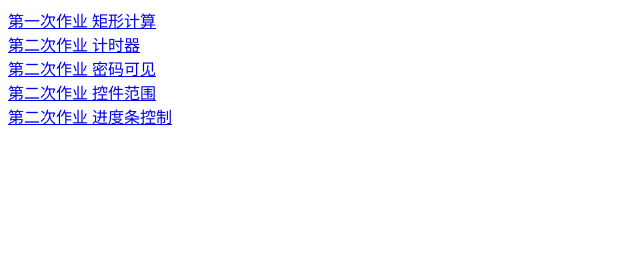
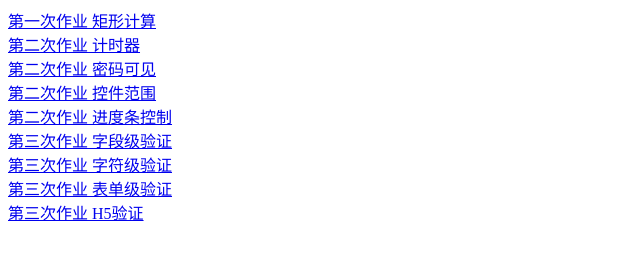
Before and after one commit to yinlinna/spa, a plain HTML site: page index.html in a window 1280 px wide. Shown: the whole page, without its empty margins (0-640 px from the left). Drawn offline with Linux system fonts and the light colour scheme.

Commit message:
添加链接

```diff
--- a/index.html
+++ b/index.html
@@ -3,3 +3,8 @@
 <a href="https://yinlinna.github.io/spa/03-password">第二次作业 密码可见</a></br>
 <a href="https://yinlinna.github.io/spa/04-range">第二次作业 控件范围</a></br>
 <a href="https://yinlinna.github.io/spa/05-progress">第二次作业 进度条控制</a></br>
+
+<a href="https://yinlinna.github.io/spa/LS03/01">第三次作业 字段级验证</a></br>
+<a href="https://yinlinna.github.io/spa/LS03/02">第三次作业 字符级验证</a></br>
+<a href="https://yinlinna.github.io/spa/LS03/03">第三次作业 表单级验证</a></br>
+<a href="https://yinlinna.github.io/spa/LS03/04">第三次作业 H5验证</a></br>
```
